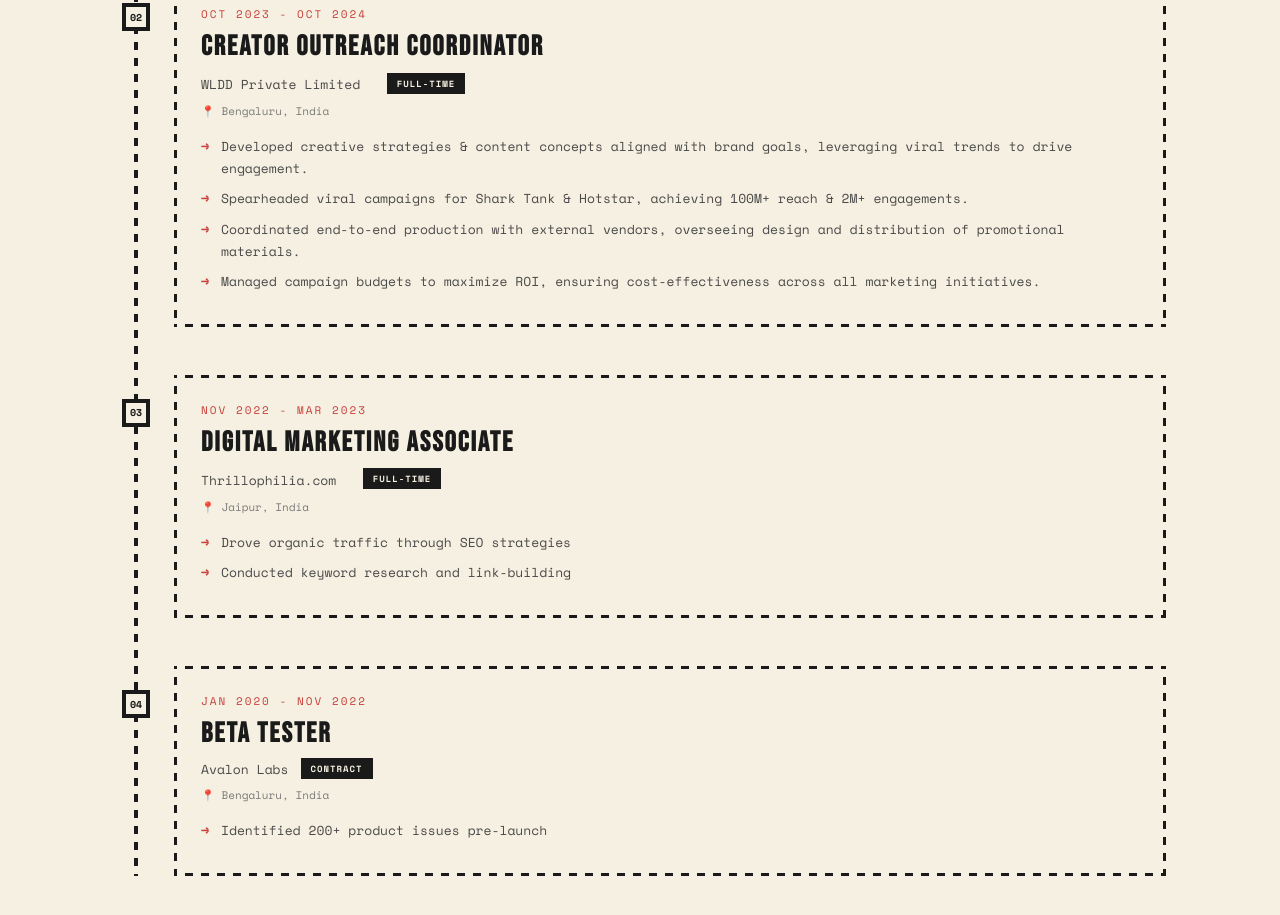
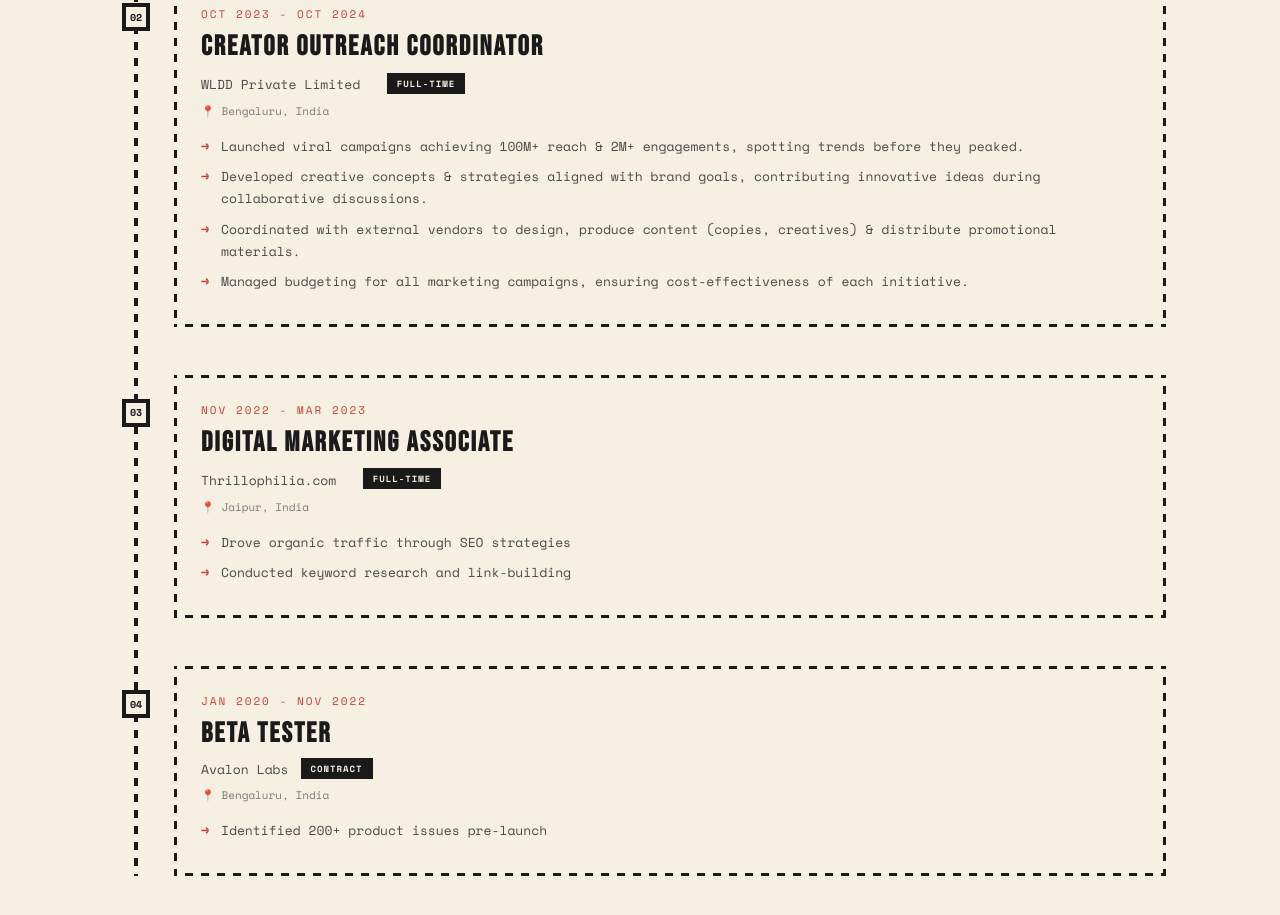
Before and after one commit to vrsn001/lakshay-portfolio, a React (Vite) app: page / in a window 1280 px wide. Shown: the part 2502-3417 px from the top of the page. Built offline with nearby package versions, Linux system fonts and the light colour scheme; a web font is replaced by a local one.

Commit message:
Finalize WLDD job responsibilities with metrics and strategic details

```diff
--- a/src/App.jsx
+++ b/src/App.jsx
@@ -193,10 +193,10 @@ function App() {
                 type="Full-time"
                 location="📍 Bengaluru, India"
                 bullets={[
-                  "Developed creative strategies & content concepts aligned with brand goals, leveraging viral trends to drive engagement.",
-                  "Spearheaded viral campaigns for Shark Tank & Hotstar, achieving 100M+ reach & 2M+ engagements.",
-                  "Coordinated end-to-end production with external vendors, overseeing design and distribution of promotional materials.",
-                  "Managed campaign budgets to maximize ROI, ensuring cost-effectiveness across all marketing initiatives."
+                  "Launched viral campaigns achieving 100M+ reach & 2M+ engagements, spotting trends before they peaked.",
+                  "Developed creative concepts & strategies aligned with brand goals, contributing innovative ideas during collaborative discussions.",
+                  "Coordinated with external vendors to design, produce content (copies, creatives) & distribute promotional materials.",
+                  "Managed budgeting for all marketing campaigns, ensuring cost-effectiveness of each initiative."
                 ]}
               />
               <TimelineItem
```
